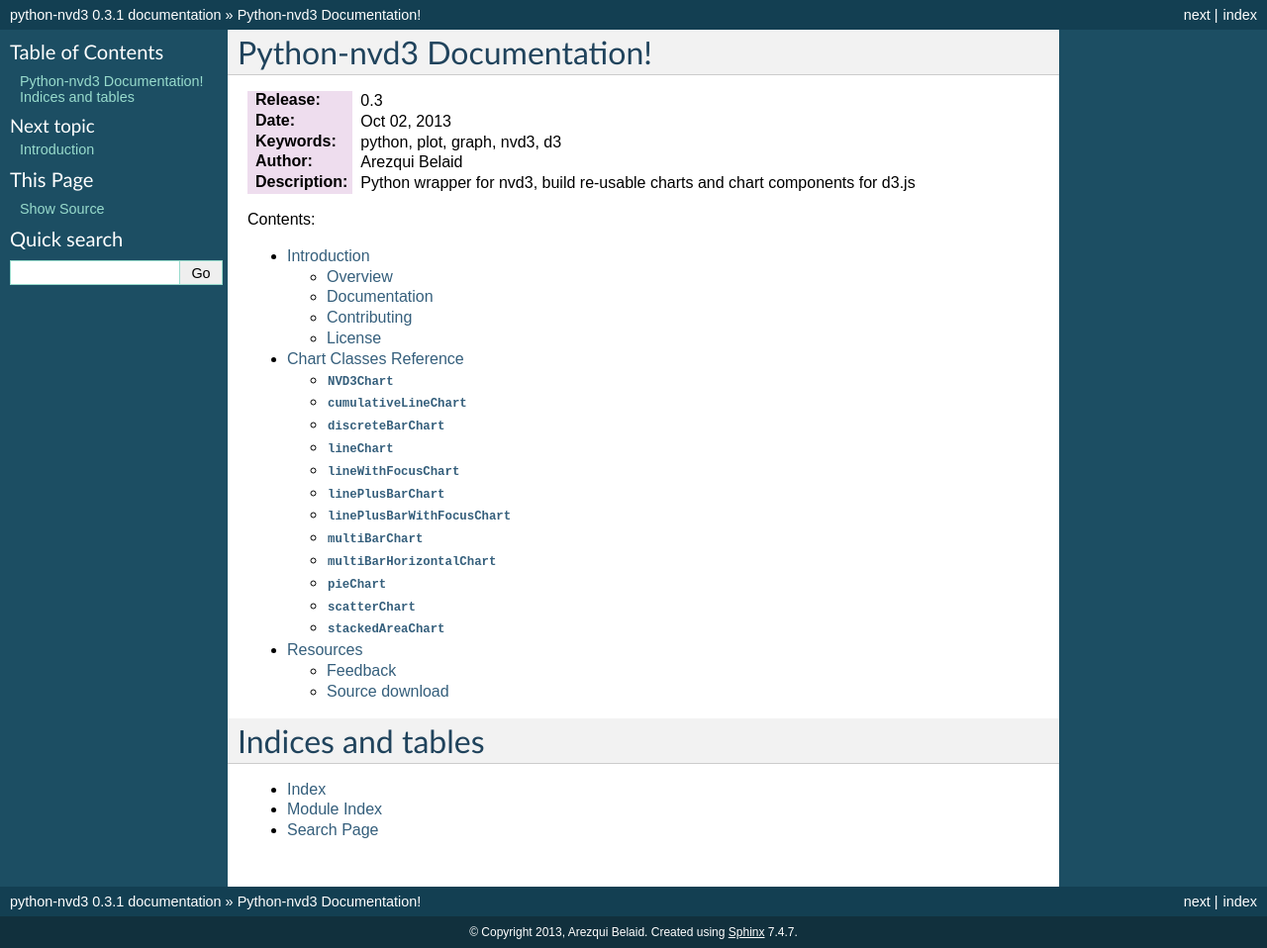
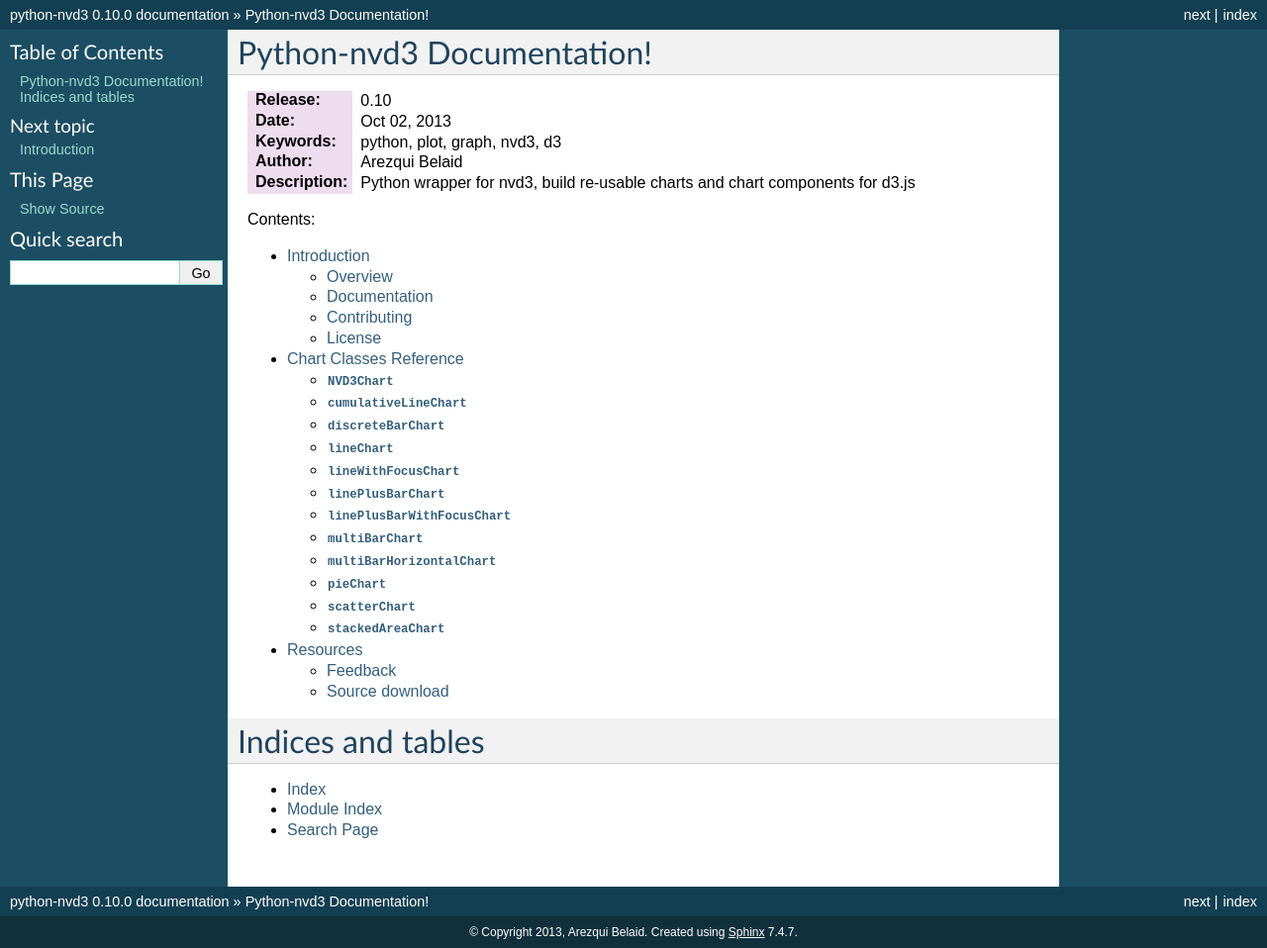
Before and after one commit to areski/python-nvd3, a Sphinx documentation site: the page built from docs/source/index.rst, in a window 1280 px wide. Shown: the whole page at 99% size. Built offline with Sphinx 7.4.7, drawn with Linux system fonts in a browser that asks for light colours.

Commit message:
update version 0.10.0 in doc

```diff
--- a/docs/source/conf.py
+++ b/docs/source/conf.py
@@ -53,9 +53,9 @@
 # built documents.
 #
 # The short X.Y version.
-version = '0.3'
+version = '0.10'
 # The full version, including alpha/beta/rc tags.
-release = '0.3.1'
+release = '0.10.0'
 
 # The language for content autogenerated by Sphinx. Refer to documentation
 # for a list of supported languages.
```
